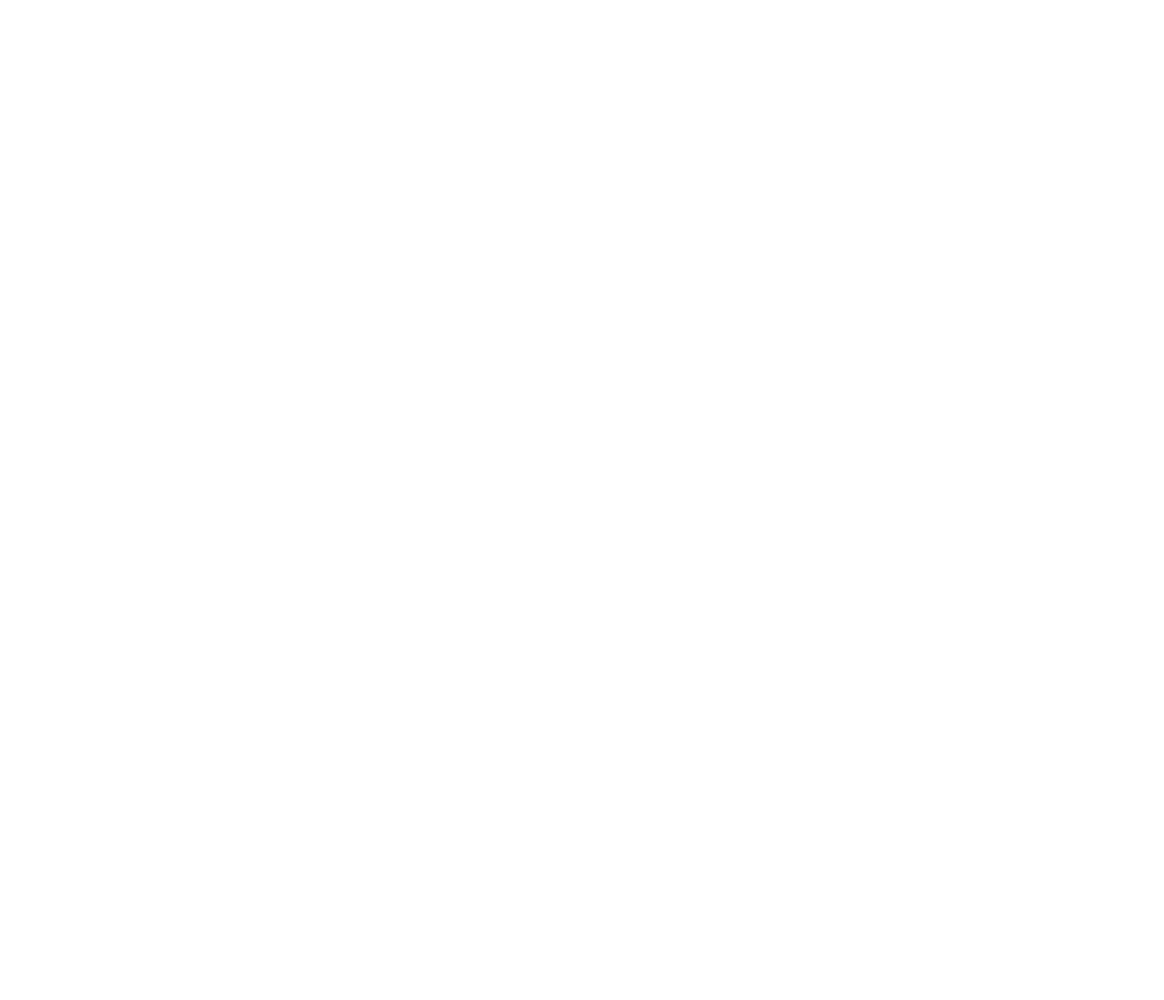
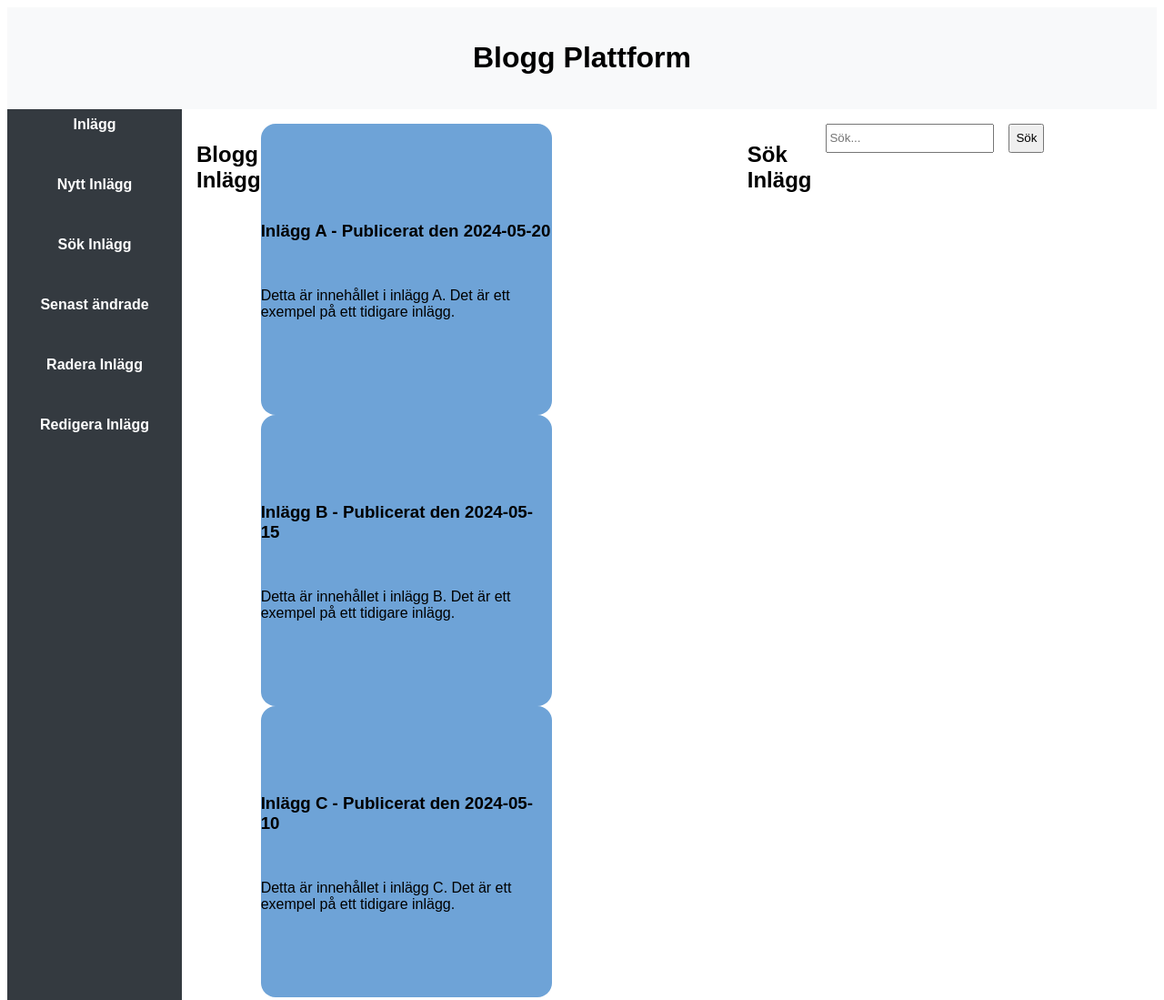
Before and after one commit to Shayaa63/Bloggplattform, a plain HTML site: page index.html in a window 1280 px wide. Shown: the top 1099 px of the page at 91% size. Before the commit the page ends 800 px from the top, so only its background shows below. Drawn offline with Linux system fonts and the light colour scheme.

Commit message:
fixat första sidan med minimum css

```diff
--- a/index.html
+++ b/index.html
@@ -9,6 +9,106 @@
 
 </head>
 <body>
-
+    <header>
+        <h1> Blogg Plattform</h1>
+    </header>
+    <main>
+        <div class="sidebar">
+            <nav>
+                <a href="#posts">Inlägg</a>
+                <a href="#new-post">Nytt Inlägg</a>
+                <a href="#search-posts">Sök Inlägg</a>
+                <a href="#recent-edits-section">Senast ändrade</a>
+                <a href="#delete-post">Radera Inlägg</a>
+                <a href="#edit-post">Redigera Inlägg</a>
+            </nav>
+        </div>
+        <div class="contents">
+            <section id="posts">
+                <h2>Blogg Inlägg</h2>
+                <div id="post-list"></div>
+            </section>
+            <section id="new-post" style="display:none;">
+                <h2>Skapa Nytt Inlägg</h2>
+                <form id="post-form">
+                    <input type="text" id="title" placeholder="Titel" required>
+                    <textarea id="content" placeholder="Innehåll" required></textarea>
+                    <input type="text" id="author" placeholder="Författare" required>
+                    <input type="date" id="date" required>
+                    <button type="submit">Publicera</button>
+                </form>
+            </section>
+             <section id="tidigareInlägg">
+                <div>
+                    <div id="tidigareInlägg-list">
+                        <ul>
+                           <li id="inläggA" class="inlägg">
+                            <h3>Inlägg A - Publicerat den 2024-05-20</h3>
+                            <p>
+                                Detta är innehållet i inlägg A. Det är ett exempel på ett tidigare inlägg.
+                            </p>
+                           </li>
+                           <li id="inläggB" class="inlägg">
+                            <h3>Inlägg B - Publicerat den 2024-05-15</h3>
+                            <p>Detta är innehållet i inlägg B. Det är ett exempel på ett tidigare inlägg.</p>
+                            </li>
+                           <li id="inläggC" class="inlägg">
+                            <h3>Inlägg C - Publicerat den 2024-05-10</h3>
+                            <p>Detta är innehållet i inlägg C. Det är ett exempel på ett tidigare inlägg.</p>
+                           </li>
+                        </ul>
+                    </div>
+                </div>
+            </section>
+        </div>
+        <div class="contents">
+            <section id="edit-post" style="display:none;">
+                <h2>Redigera Inlägg</h2>
+                <form id="edit-form">
+                    <input type="text" id="edit-title" placeholder="Titel" required>
+                    <textarea id="edit-content" placeholder="Innehåll" required></textarea>
+                    <button type="submit">Spara Ändringar</button>
+                    <button type="button" id="cancel-edit">Avbryt</button>
+                </form>
+            </section>
+        </div>
+        <div class="contents">
+            <section id="delete-post" style="display:none;">
+                <h2>Radera Inlägg</h2>
+                <p>Är du säker på att du vill radera detta inlägg?</p>
+                <button id="confirm-delete">Ja, radera</button>
+                <button id="cancel-delete">Avbryt</button>
+            </section>
+        </div>
+        <div class="contents">
+            <section id="search-posts">
+                <h2>Sök Inlägg</h2>
+                <input type="text" id="search-query" placeholder="Sök...">
+                <button id="search-button">Sök</button>
+                <div id="search-results"></div>
+            </section>
+        </div>
+        <div class="contents">
+            <section id="recent-edits-section" style="display:none;" >
+                <h2>Senast ändrade</h2>
+                <div id="recent-edits">
+                    <!-- Dynamiskt genererat innehåll för senast ändrade inlägg -->
+                    <div id="recent-edits-list">
+                        <ul>
+                           <li>Inlägg 1 - Ändrat den 2024-06-01</li>
+                           <li>Inlägg 2 - Ändrat den 2024-06-02</li>
+                           <li>Inlägg 3 - Ändrat den 2024-06-03</li>
+                        </ul>
+                    </div>
+                </div>
+            </section>
+        </div>
+    </main>
+    <footer>
+        <a href="#top">Till toppen</a>
+        <a href="#posts">Inlägg</a>
+        <a href="#kontakta-oss">KONTAKTA OSS</a>
+        <p>&copy; 2024 Blogg Plattform</p>
+    </footer>
 </body>
 </html>
--- a/styles.css
+++ b/styles.css
@@ -0,0 +1,86 @@
+html{
+    font-family: Arial, sans-serif;
+    margin: 0;
+    padding: 0;
+    box-sizing: border-box;
+}
+
+main{
+    position: relative;
+    left: auto;
+    display: flex;
+    flex: 1;
+}
+
+header, footer {
+    background-color: #f8f9fa;
+    padding: 1rem;
+    text-align: center;
+}
+
+nav {
+    height: 100%;
+    display: flex;
+    flex-direction: column;
+    position: relative;
+    align-items: center;
+    gap: 2rem;
+    background-color: #343a40;
+    color: white;
+    width: 12rem;
+}
+
+nav a {
+    color: white;
+    text-decoration: none;
+    font-weight: bold;
+    padding: 0.5rem 1rem;
+    border-radius: 0.5rem;
+    position: relative;
+}
+
+#recent-edits-section {
+    flex: 1;
+    padding: 1rem;
+    height: 90rem;
+    display: flex;
+    flex-direction: column;
+    gap: 2rem;
+    background-color: #343a40;
+    color: white;
+    width: 200px;
+}
+
+.contents {
+    padding: 1rem;
+    width: 100%;
+    display: flex;
+    justify-content: center;
+}
+
+ul{
+    list-style: none;
+    padding: 0;
+    margin: 0;
+}
+.inlägg {
+    position: relative;
+    min-width: 20rem;
+    min-height: 20rem;
+    display: flex;
+    flex-direction: column;
+    justify-content: center;
+    width: 100%;
+    gap: 1rem;
+    border-radius: 1rem;
+    background-color: #6ea3d7;
+}
+
+#search-posts {
+    position: relative;
+    display: flex;
+    justify-content: flex-end;
+    gap: 1rem;
+    width: auto;
+    height: 2rem;
+}
```
